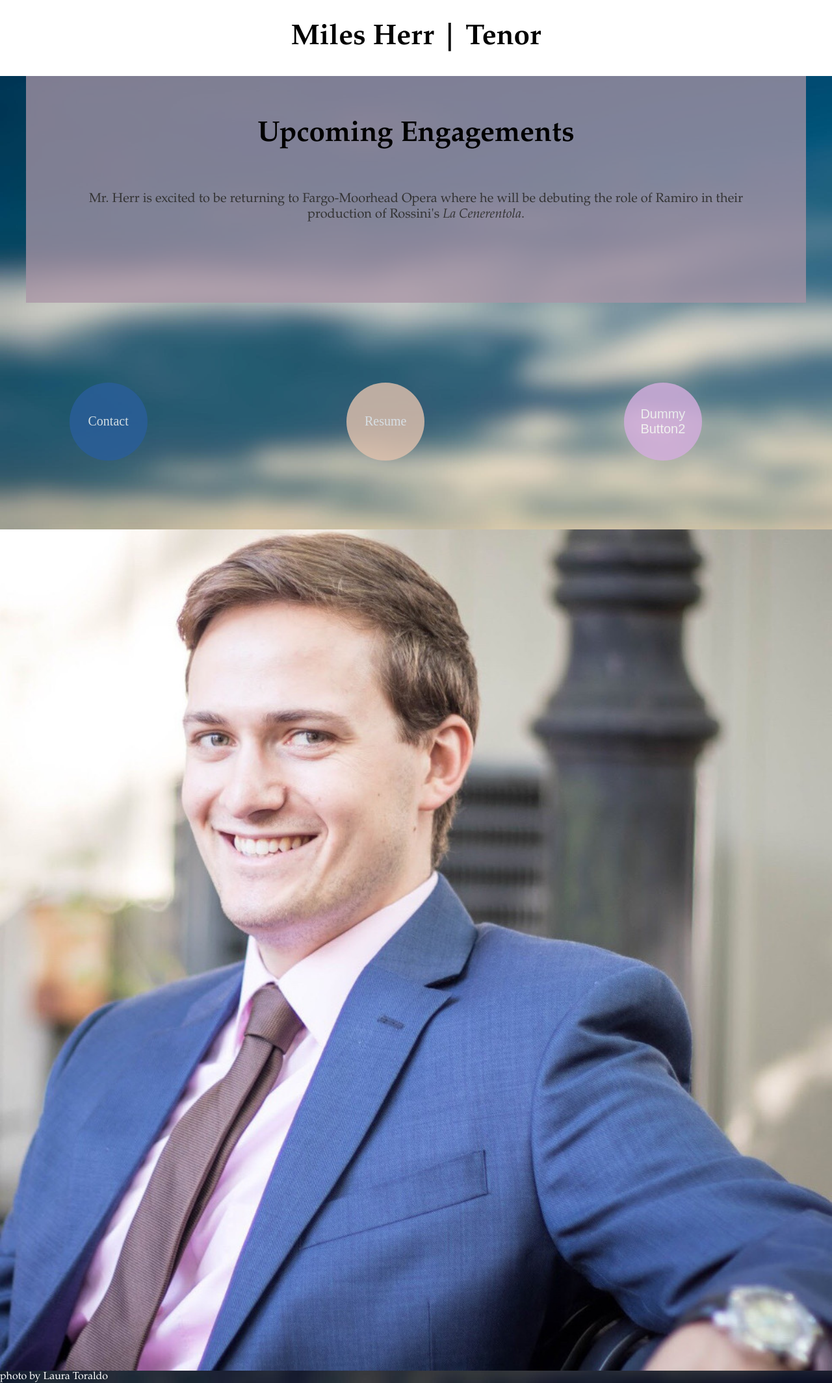
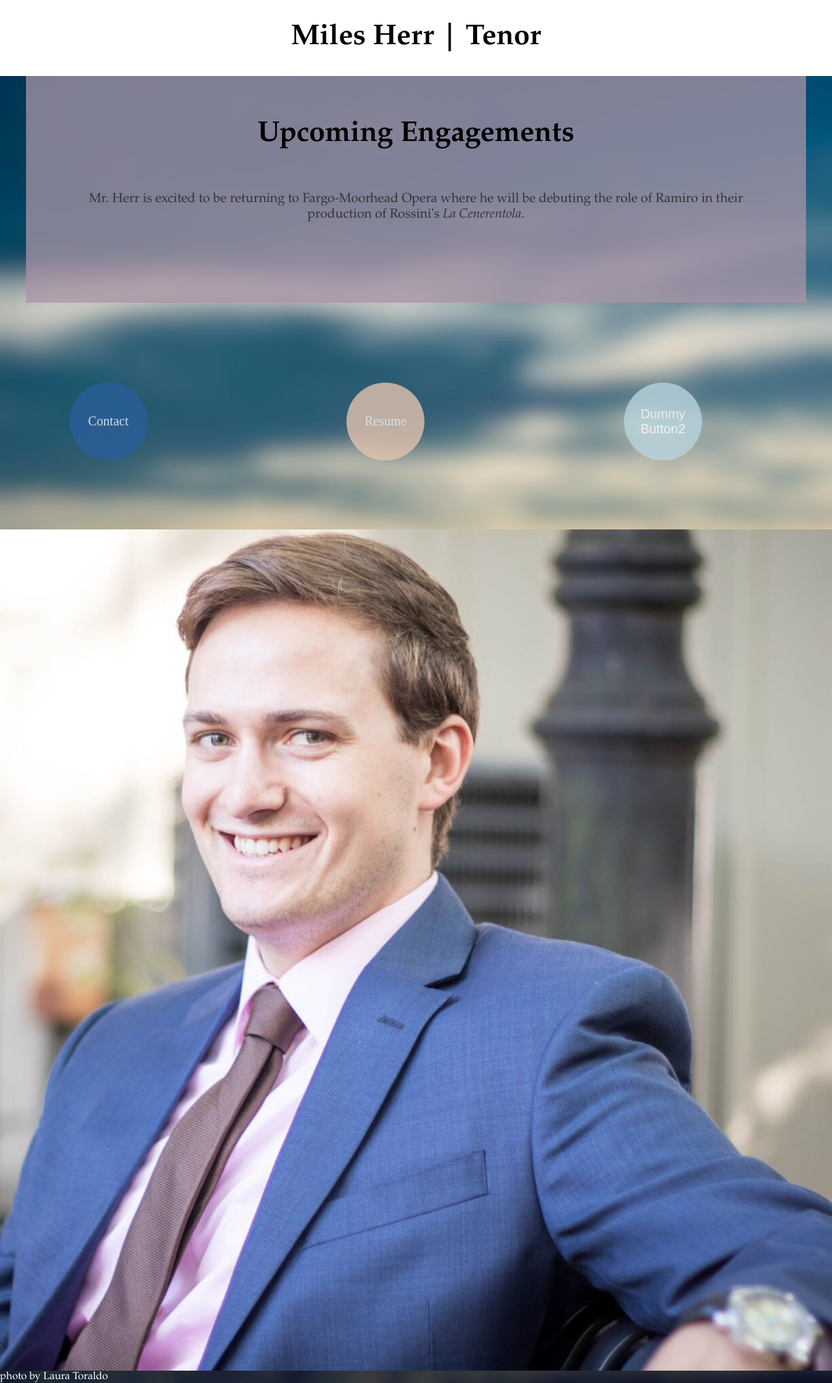
Before and after one commit to leemlb06pmi/leemlb06pmi.github.io, a Jekyll site: the page built from index.html, in a window 1280 px wide. Shown: the whole page at 65% size. Built offline with Jekyll 4.4.1, drawn with Linux system fonts in a browser that asks for light colours.

Commit message:
Update main.css

```diff
--- a/css/main.css
+++ b/css/main.css
@@ -122,7 +122,7 @@ span {
 	opacity:1;
 }
 .b3 {
-	background-color:rgb(213,174,223);
+	background-color:rgb(184,211,222);
 	width:50%;
 	box-sizing:border-box;
 }
```
